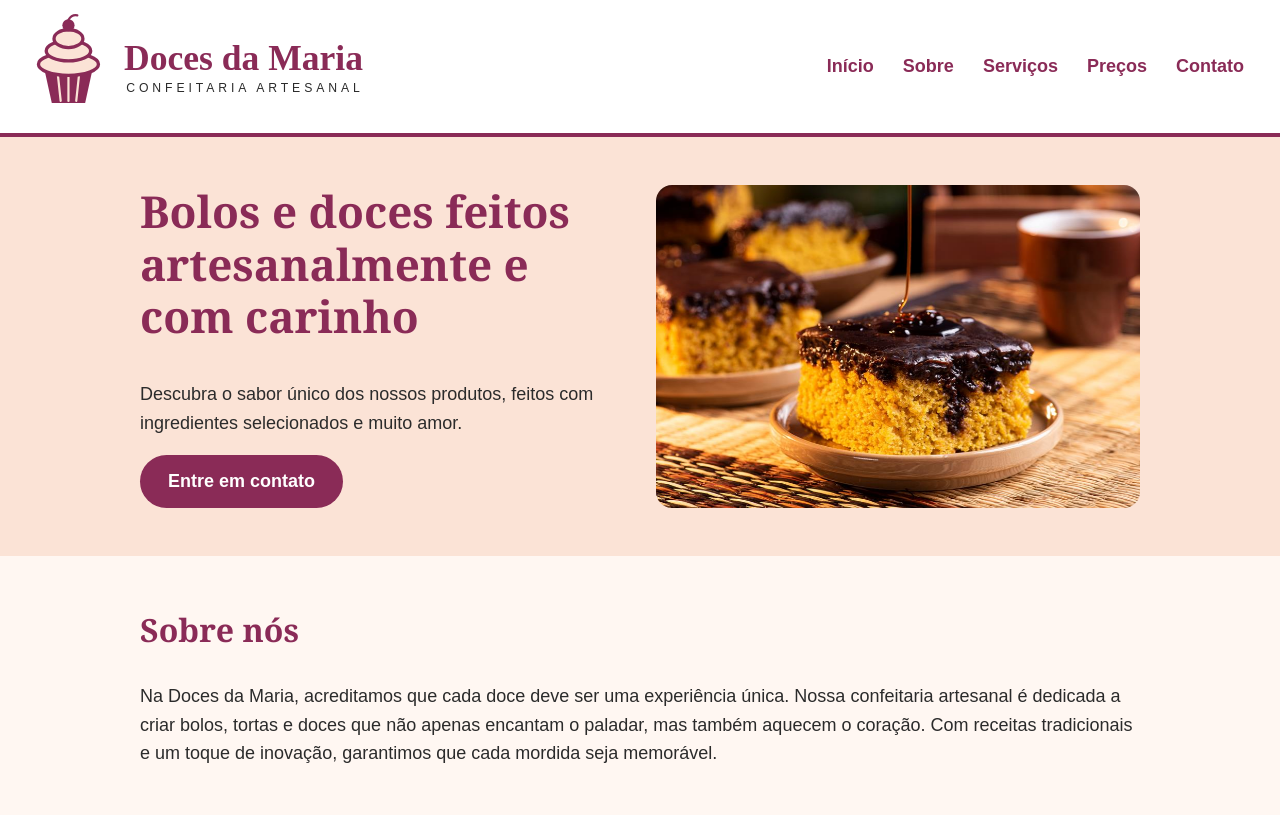
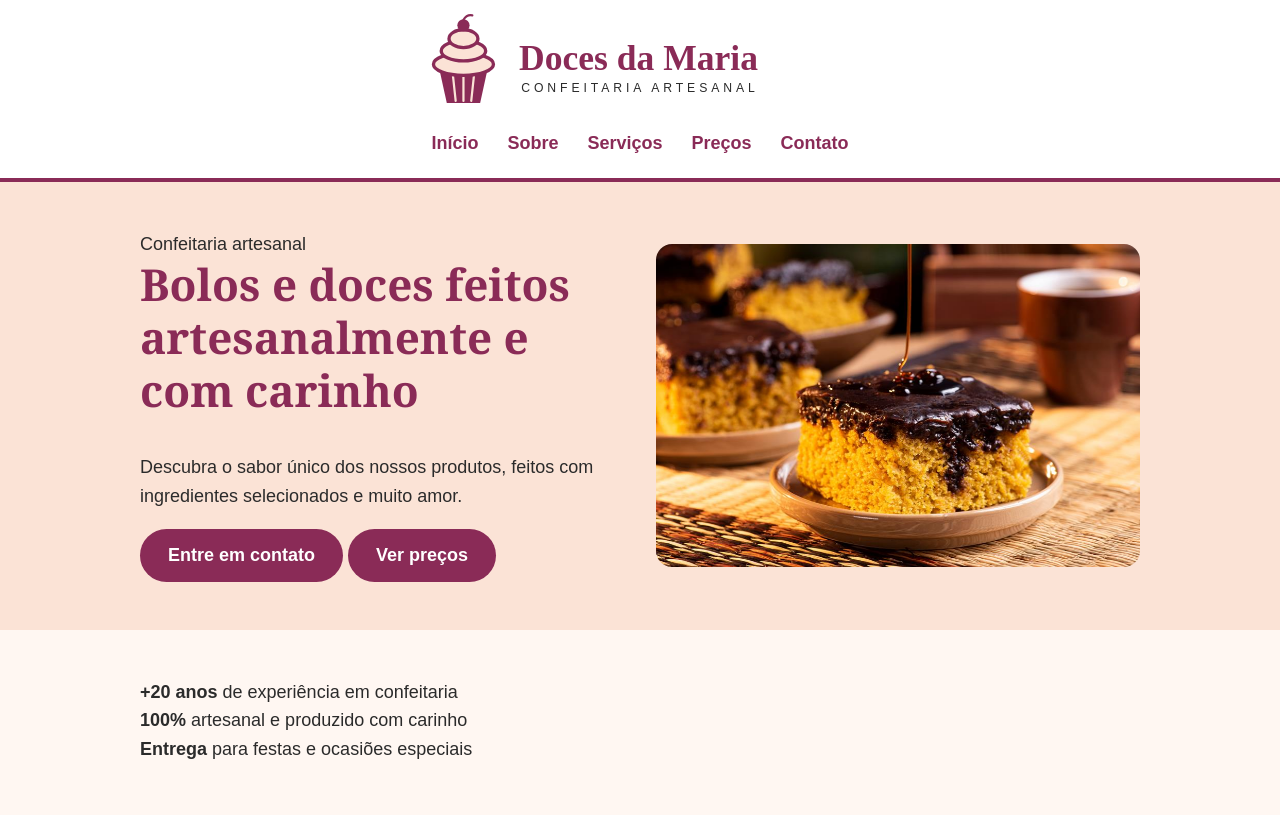
Before and after one commit to karlaaasp/doces-da-maria, a plain HTML site: page index.html in a window 1280 px wide. Shown: the top 815 px of the page. Drawn offline with Linux system fonts and the light colour scheme.

Commit message:
Melhora o layout principal e deixa a página de apresentação mais profissional e pronta para publicação

```diff
--- a/index.html
+++ b/index.html
@@ -5,32 +5,41 @@
     <meta name="viewport" content="width=device-width, initial-scale=1.0">
     <meta name="description" content="Doces da Maria: bolos, tortas, doces para festa e sobremesas no pote feitos artesanalmente e com carinho.">
     <title>Doces da Maria - Confeitaria artesanal</title>
+    <link rel="preconnect" href="https://fonts.googleapis.com">
+    <link rel="preconnect" href="https://fonts.gstatic.com" crossorigin>
+    <link href="https://fonts.googleapis.com/css2?family=Playfair+Display:wght@600;700;800&family=Inter:wght@400;500;600;700&display=swap" rel="stylesheet">
     <link rel="stylesheet" href="doces_maria/style.css">
 </head>
 
 <body>
-
     <header>
-        <a href="#inicio">
+        <div class="conteudo header-inner">
+            <a href="#inicio" class="logo-link" aria-label="Início">
                 <img src="doces_maria/logo.svg" alt="Doces da Maria - Confeitaria artesanal" class="logo-img">
             </a>
-        <nav aria-label="Menu principal">
+            <nav aria-label="Menu principal" class="nav-principal">
                 <a href="#inicio">Início</a>
                 <a href="#sobre">Sobre</a>
                 <a href="#servicos">Serviços</a>
                 <a href="#precos">Preços</a>
                 <a href="#contato">Contato</a>
             </nav>
+        </div>
     </header>
 
     <main>
         <section id="inicio" class="banner">
-            <div class="conteudo">
+            <div class="conteudo banner-content">
                 <div class="banner-texto">
+                    <span class="eyebrow">Confeitaria artesanal</span>
                     <h1>Bolos e doces feitos artesanalmente e com carinho</h1>
                     <p>Descubra o sabor único dos nossos produtos, feitos com ingredientes selecionados e muito amor.</p>
+                    <div class="botoes">
                         <a class="botao" href="#contato">Entre em contato</a>
+                        <a class="botao botao-secundario" href="#precos">Ver preços</a>
                     </div>
+                </div>
+
                 <div class="banner-imagem" aria-label="Galeria de fotos de doces artesanais">
                     <img src="doces_maria/bolosartesanais.jpg" alt="Bolos e doces artesanais" width="600" height="400">
                     <img src="doces_maria/bolo-cenoura-pote.jpg" alt="Bolo de cenoura no pote" width="600" height="400">
@@ -39,12 +48,27 @@
             </div>
         </section>
 
+        <section class="destaques">
+            <div class="conteudo destaques-grid">
+                <div class="destaque-item">
+                    <strong>+20 anos</strong>
+                    <span>de experiência em confeitaria</span>
+                </div>
+                <div class="destaque-item">
+                    <strong>100%</strong>
+                    <span>artesanal e produzido com carinho</span>
+                </div>
+                <div class="destaque-item">
+                    <strong>Entrega</strong>
+                    <span>para festas e ocasiões especiais</span>
+                </div>
+            </div>
+        </section>
+
         <section id="sobre" class="sobre">
             <div class="conteudo">
                 <h2>Sobre nós</h2>
-                <p>Na Doces da Maria, acreditamos que cada doce deve ser uma experiência única.
-                    Nossa confeitaria artesanal é dedicada a criar bolos, tortas e doces que não apenas encantam o paladar, mas também aquecem o coração.
-                    Com receitas tradicionais e um toque de inovação, garantimos que cada mordida seja memorável.</p>
+                <p>Na Doces da Maria, acreditamos que cada doce deve ser uma experiência única. Nossa confeitaria artesanal é dedicada a criar bolos, tortas e doces que não apenas encantam o paladar, mas também aquecem o coração. Com receitas tradicionais e um toque de inovação, garantimos que cada mordida seja memorável.</p>
             </div>
         </section>
 
@@ -199,6 +223,5 @@
             window.location.href = link;
         });
     </script>
-
 </body>
 </html>
```
Lines whose indentation alone changed are shown as unchanged.
